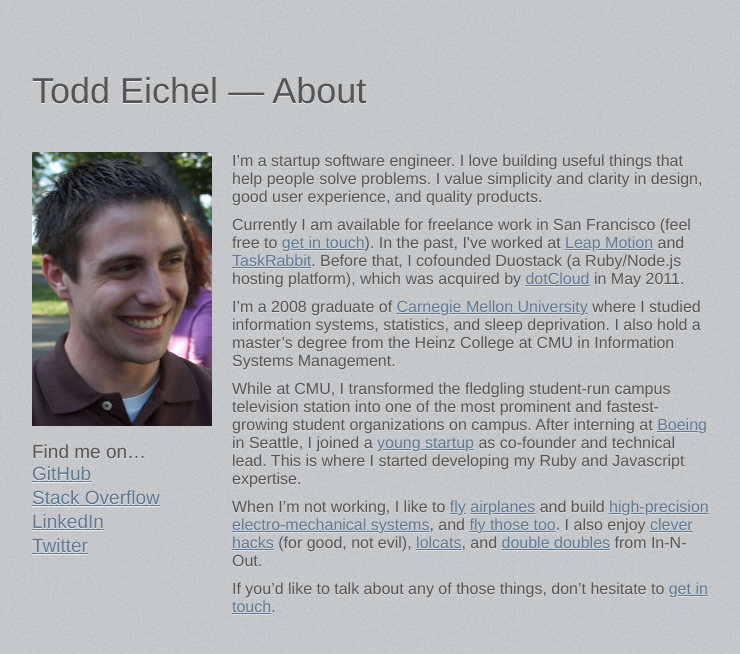
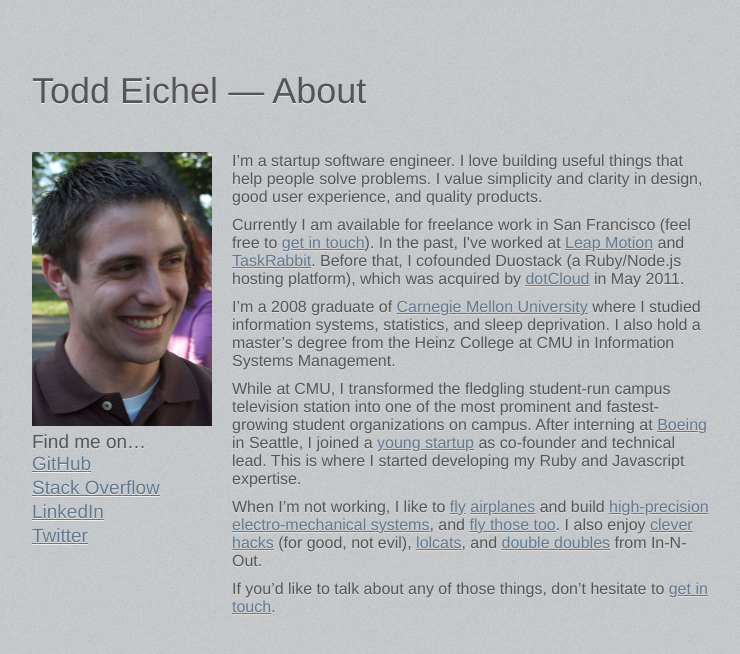
Before and after one commit to tfe/toddeichel.com, a Jekyll site: the page built from about.html, in a window 1280 px wide. Shown: the top 654 px of the page, without its empty margins (268-1008 px from the left). Built offline with Jekyll 4.4.1, drawn with Linux system fonts in a browser that asks for light colours.

Commit message:
Misc style and markup tweaks in preparation for clients page.

```diff
--- a/_layouts/page.html
+++ b/_layouts/page.html
@@ -19,6 +19,8 @@
     </ol>
   </div>
 
-  {{ content }}
+  <main>
+    {{ content }}
+  </main>
 
 </div>
--- a/stylesheets/style.css
+++ b/stylesheets/style.css
@@ -46,6 +46,8 @@
   text-align: center;
 }
 
+.splash .navigation a:hover { color: #777777; }
+
 .splash #content {
   font-size: 18px;
   text-align: center;
@@ -66,6 +68,10 @@
 p {
   margin: 10px 0;
   text-shadow: 0 1px 0 #DDDDDD;
+}
+
+p:first-of-type {
+  margin-top: 0;
 }
 
 #sidebar {
@@ -102,6 +108,9 @@
   margin: 0.1em 0;
 }
 
+main {
+  overflow: hidden;
+}
 
 ol.navigation {
   list-style: none;
```
